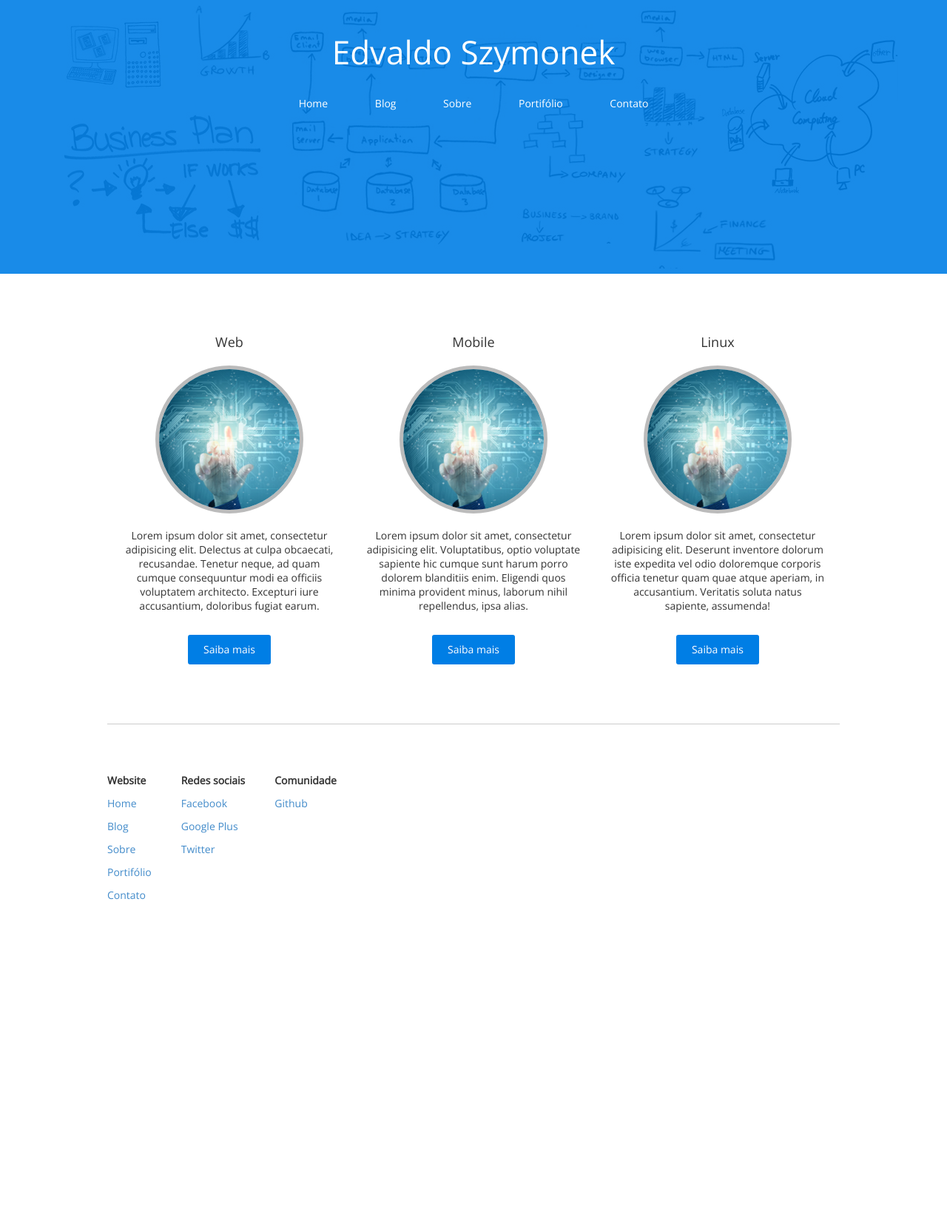
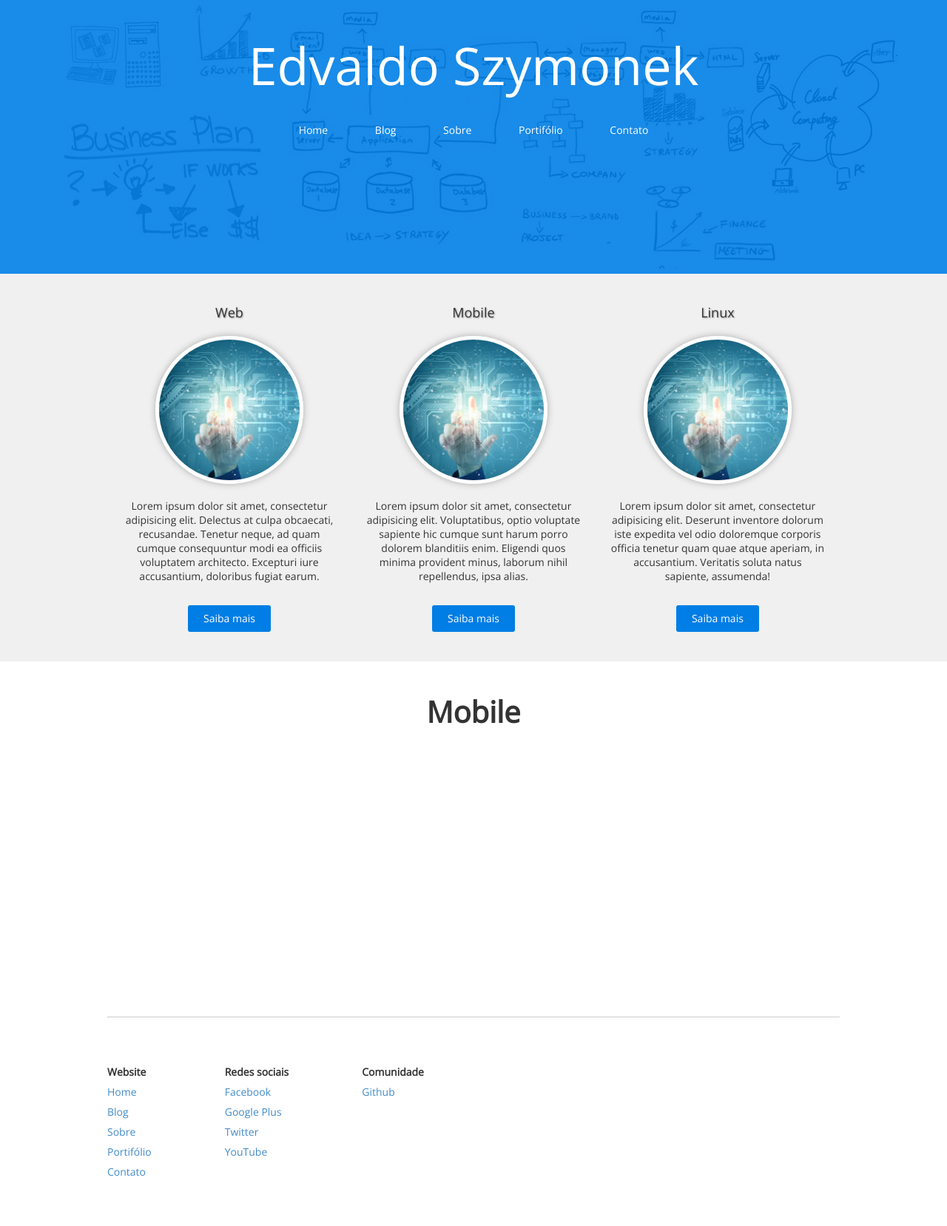
Before and after one commit to edvaldoszy/edvaldotsi.com, a PHP site: page / in a window 1280 px wide. Shown: the whole page at 74% size. Before the commit the page ends 1216 px from the top, so only its background shows below. Run offline with PHP 8.4, Linux system fonts and the light colour scheme.

Commit message:
Modificações na estrutura e estilo

```diff
--- a/site/index.php
+++ b/site/index.php
@@ -3,11 +3,17 @@
 <head>
 	<meta charset="UTF-8">
 	<title>Edvaldo Szymonek</title>
-	<meta name="description" content="BLZ - Soluções Web">
-	<meta name="keywords" content="blz, soluções, web, campo, mourao, curitiba, parana, hospedagem, central, imobiliarias, internet, banda, larga">
+	<meta name="robots" content="index, follow">
+	<meta name="description" content="Edvaldo Szymonek - Soluções Web e Mobile">
+	<meta name="keywords" content="soluções, web, mobile, android, ios, internet">
 	<meta name="viewport" content="width=device-width, initial-scale=1.0">
-	<meta name="robots" content="index,follow">
-	<link rel="shortcut icon" href="/web/img/favicon.png">
+	<meta property="og:url" content="http://edvaldotsi.com">
+	<meta property="og:locale" content="pt_BR">
+	<meta property="og:type" content="website">
+	<meta property="og:title" content="Edvaldo's personal website">
+	<meta property="og:site_name" content="Edvaldo Szymonek">
+	<meta property="og:description" content="Descrição do website para o Facebook">
+	<link rel="shortcut icon" href="/web/img/favicon.ico" type="image/x-icon">
 	<link href='http://fonts.googleapis.com/css?family=Open+Sans' rel='stylesheet' type='text/css'>
 	<link rel="stylesheet" href="/web/css/style.css" media="all">
 </head>
@@ -15,19 +21,21 @@
 	<div class="wrap">
 		<header class="wrap-header responsive">
 			<div class="content">
-				<h1 class="text-center">Edvaldo Szymonek</h1>
+				<h1 class="text-center" title="Edvaldo Szymonek - Soluções Web e Mobile">Edvaldo Szymonek</h1>
 				<nav class="navbar responsive">
 					<ul class="menu">
 						<li><a href="/" title="Página inicial">Home</a></li>
 						<li><a href="/blog" title="Artigos, tutoriais e muito mais">Blog</a></li>
 						<li><a href="/sobre" title="Sobre mim">Sobre</a></li>
-						<li><a href="/portifolio" title="Meu portifólio">Portifólio</a></li>
+						<li><a href="/portifolio" title="Meus trabalhos">Portifólio</a></li>
 						<li><a href="/contato" title="Entre em contato">Contato</a></li>
 					</ul>
 				</nav><!-- .navbar -->
 			</div>
 		</header><!-- .wrap-header -->
-		<main class="wrap-content responsive">
+
+		<main class="wrap-main responsive">
+			<div class="container wrap-services responsive">
 				<div class="content">
 					<div class="services text-center">
 						<div class="item">
@@ -51,8 +59,17 @@
 						<div class="clear"></div>
 					</div> <!-- .services -->
 				</div>
+			</div>
+
+			<div class="container wrap-mobile responsive">
+				<div class="content">
+					<h3 class="text-center">Mobile</h3>
+					<p></p>
+				</div>
+			</div>
 		</main><!-- .wrap-content -->
-		<footer class="wrap-footer">
+
+		<footer class="wrap-footer responsive">
 			<div class="content">
 				<nav class="links">
 					<ul>
@@ -60,14 +77,15 @@
 						<li><a href="/" title="Página inicial">Home</a></li>
 						<li><a href="/blog" title="Artigos, tutoriais e muito mais">Blog</a></li>
 						<li><a href="/sobre" title="Sobre mim">Sobre</a></li>
-						<li><a href="/portifolio" title="Meu portifólio">Portifólio</a></li>
+						<li><a href="/portifolio" title="Meus trabalhos">Portifólio</a></li>
 						<li><a href="/contato" title="Entre em contato">Contato</a></li>
 					</ul>
 					<ul>
 						<li class="font-bold">Redes sociais</li>
-						<li><a href="http://facebook.com/edvaldoszy" target="_blank" title="Curta nossa página no Facebook">Facebook</a></li>
-						<li><a href="http://plus.google.com/" target="_blank" title="Siga-nos no Google Plus">Google Plus</a></li>
-						<li><a href="http://twitter.com" target="_blank" title="Siga-nos no Twitter">Twitter</a></li>
+						<li><a href="https://facebook.com/edvaldoszy" target="_blank" title="Curta nossa página no Facebook">Facebook</a></li>
+						<li><a href="https://plus.google.com/u/0/102934675252501071967" target="_blank" title="Siga-nos no Google Plus">Google Plus</a></li>
+						<li><a href="https://twitter.com/edvaldoszy" target="_blank" title="Siga-nos no Twitter">Twitter</a></li>
+						<li><a href="https://youtube.com/dredvaldo" target="_blank" title="Vídeos e tutoriais">YouTube</a></li>
 					</ul>
 					<ul>
 						<li class="font-bold">Comunidade</li>
--- a/site/web/css/style.css
+++ b/site/web/css/style.css
@@ -22,7 +22,7 @@ a:link, a:visited {
 	text-decoration: none;
 }
 a:hover, a:focus {
-	color: #2a6496;
+	/*color: #2a6496;*/
 	text-decoration: underline;
 }
 strong, b {
@@ -108,6 +108,9 @@ body {
 	background-color: #fff;
 	border: 1px solid transparent;
 }
+textarea.tf {
+	padding-top: 4px;
+}
 .tf-default {
 	background-color: #fff;
 	border: 1px solid #ccc;
@@ -115,29 +118,33 @@ body {
 .tf-default:focus {
 	border: 1px solid #0099ff;
 }
-textarea.tf {
-	padding-top: 4px;
-}
 .responsive {
 	display: block;
 	width: 100%;
-	max-width: 100%;
 	height: auto;
 }
 
 /* FIM DOS PADRÕES DE ESTILO */
 
-.content {
+.wrap {}
+
+.wrap .content {
 	margin: 0 auto;
-	width: 990px;
+	/*width: 990px;*/
+	max-width: 990px;
 	height: auto;
 }
 
 /* CABEÇALHO */
-
 .wrap-header {
 	height: 370px;
 	background: transparent url("../img/bg-header.png") no-repeat top center;
+}
+
+.wrap-header .content h1 {
+	color: #fff;
+	font-size: 70px;
+	padding: 40px 0 0 0;
 }
 
 .wrap-header .navbar {
@@ -159,58 +166,72 @@ textarea.tf {
 	padding: 10px 30px;
 }
 
-.wrap-header .content h1 {
-	color: #fff;
-	font-size: 44px;
-	padding: 40px 0 0 0;
+/* CORPO */
+.wrap-main {
+	/*padding: 80px 0 0 0;*/
 }
 
-/* CORPO */
-
-.wrap-content {
-	padding: 80px 0 0 0;
+.container {
+	padding: 40px 0;
 }
 
-.wrap-content .services .item {
+.container h3 {
+	font-size: 40px;
+	font-weight: bold;
+}
+
+/* SERVIÇOS */
+.wrap-main .wrap-services {
+	background: #f0f0f0;
+}
+
+.wrap-main .services .item {
 	display: block;
 	float: left;
 	width: 33.33%;
 	padding: 0 20px;
 }
 
-.wrap-content .services .item img {
+.wrap-main .services .item img {
 	display: block;
 	width: 200px;
 	margin: 0 auto;
-	border: 5px solid #bbb;
+	border: 5px solid #fff;
+	box-shadow: 0 0 10px #aaa;
 }
 
-.wrap-content .services .item h2 {
+.wrap-main .services .item h2 {
 	/*padding: 10px 0 0 0;*/
 	padding: 0 0 20px 0;
 	font-size: 18px;
+	text-shadow: 1px 1px 2px #999;
 }
 
-.wrap-content .services .item p {
+.wrap-main .services .item p {
 	padding: 20px 0 0 0;
 	font-size: 14px;
 }
 
-.wrap-content .services .item .bt-more {
+.wrap-main .services .item .bt-more {
 	color: #fff;
 	height: auto;
-	padding: 6px 20px;
+	padding: 4px 20px;
 	margin: 30px 0 0 0;
 	background: #007ee5;
 }
 
-.wrap-content .services .item .bt-more:hover {
+.wrap-main .services .item .bt-more:hover {
 	text-decoration: none;
 	background: #0a88f0;
 }
 
+/* WRAP MOBILE */
+.wrap-main .wrap-mobile {
+	height: 400px;
+	/*background: #f2f2f2;*/
+}
+
 /* RODAPE */
-
 .wrap-footer {
 	padding: 80px 0 60px 0;
 }
@@ -220,13 +241,17 @@ textarea.tf {
 	border-top: 1px solid #ccc;
 }
 
+.wrap-footer .links {
+	/*width: 50%;*/
+}
+
 .wrap-footer .links ul {
 	list-style: none;
 	display: block;
 	float: left;
-	margin: 0 40px 0 0;
+	margin: 0 10% 0 0;
 }
 
 .wrap-footer .links ul li{
-	padding: 6px 0;
+	padding: 4px 0;
 }
```
Lines whose indentation alone changed are shown as unchanged.
